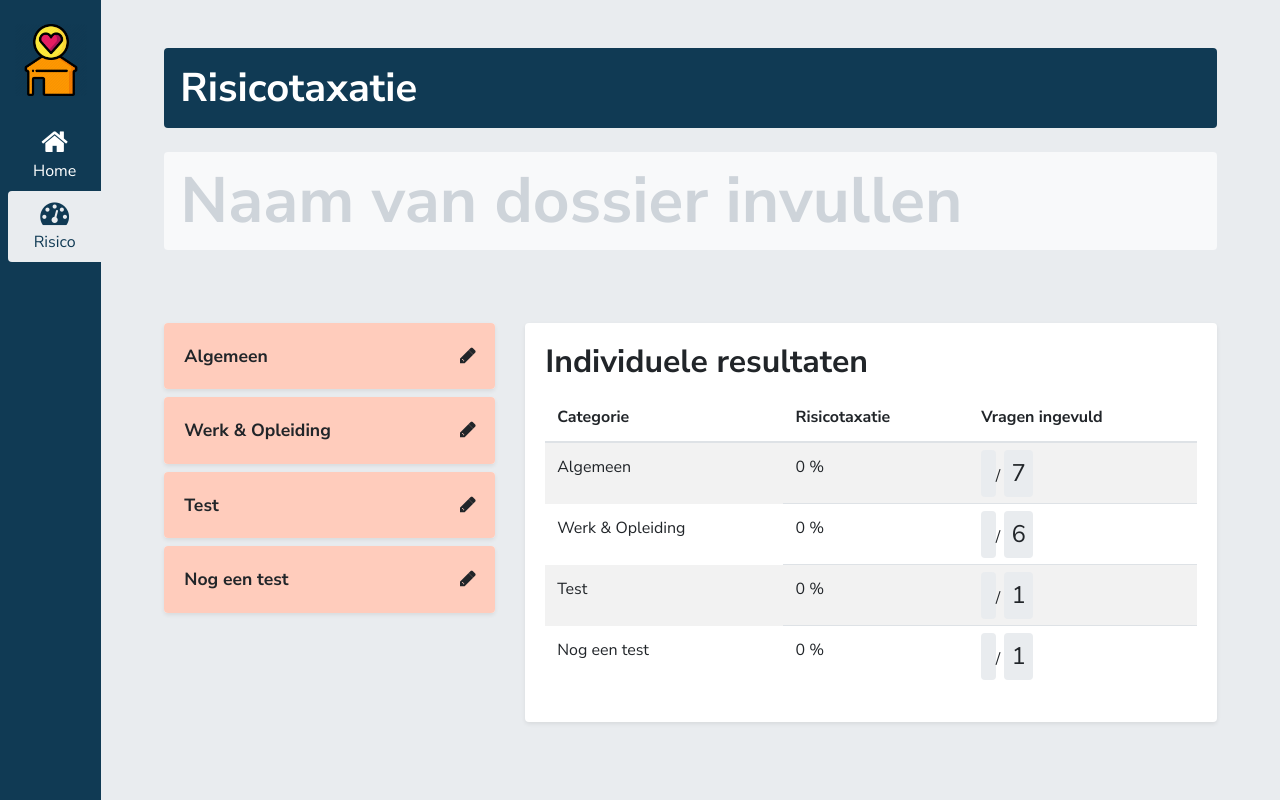
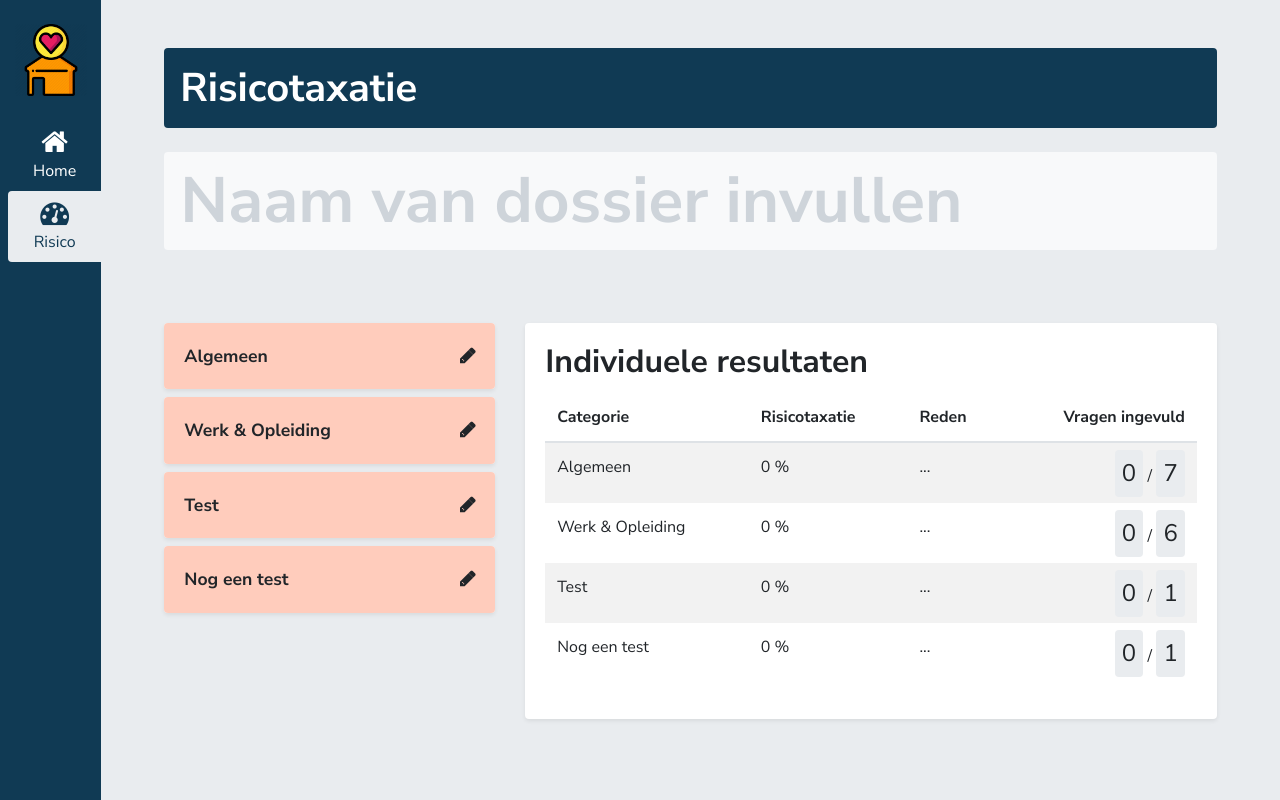
Before and after one commit to Mennauu/frontend-applications, a React app: page /risk in a window 1280 px wide. Built offline with nearby package versions, Linux system fonts and the light colour scheme.

Commit message:
Divided elements into components

```diff
--- a/src/components/Risk.js
+++ b/src/components/Risk.js
@@ -2,10 +2,10 @@ import React, { Component } from 'react';
 import data from '../assets/data.json';
 import RiskInputForm from './RiskInputForm';
 import RiskSelectForm from './RiskSelectForm';
-// import RiskResultsTable from './RiskResultsTable';
+import RiskResultsTable from './RiskResultsTable';
+
 
 class Risk extends Component {
-
   constructor(props) {
     super(props);
     this.state = {
@@ -18,8 +18,6 @@ class Risk extends Component {
   }
 
   render() {
-    //------------- Custom -------------/
-
     //----Retrieve amount of questions----//
     let questionsAmount = 0;
 
@@ -28,23 +26,6 @@ class Risk extends Component {
         questionsAmount++;
       }
     }
-    //----/Retrieve amount of questions----//
-
-    //----Retrieve taxation value----//
-
-    // Using reduce to iterate through the value array, adding the
-    // current element value to the sum of the previous element values.
-    //let taxationValue = 0;
-    let taxationValue = Number(this.state.values.reduce((a, b) => a + b, 0).toFixed(2))
-    {console.log(taxationValue)}
-    // if value is negative change it to zero
-    if (taxationValue < 0) {
-      taxationValue = 0;
-    }
-
-    //----/Retrieve taxation value----//
-
-    //-------------/Custom -------------/
 
     return (
       <div>
@@ -68,25 +49,8 @@ class Risk extends Component {
               <div className="card shadow-sm rounded">
                 <div className="card-body">
                   <h2 className="card-title">Individuele resultaten</h2>
-                  <table className="table table-striped">
-                    <thead>
-                      <tr>
-                        <th scope="col">Categorie</th>
-                        <th scope="col">Risicotaxatie</th>
-                        <th scope="col">Vragen ingevuld</th>
-                      </tr>
-                    </thead>
-                    <tbody>
-                    {/* Map through data */}
-                    {data.map(data =>
-                      <tr key={data.id}>
-                        <th scope="row" className="font-weight-normal">{data.category}</th>
-                        <td>{taxationValue} %</td>
-                        <td><span className="bg-block"></span> / <span className="bg-block">{data.questions.length}</span></td>
-                      </tr>
-                    )}
-                    </tbody>
-                  </table>
+                  {/* RiskResultsTable component */}
+                  <RiskResultsTable taxation={this.state.values}/>
                 </div>
               </div>
             </div>
--- a/src/components/RiskResultsTable.js
+++ b/src/components/RiskResultsTable.js
@@ -2,14 +2,42 @@ import React, { Component } from 'react';
 import data from '../assets/data.json';
 
 class RiskResultsTable extends Component {
+  constructor(props) {
+    super(props);
+    this.state = {
+      values: [],
+    }
+  }
+
   render() {
+
+    // Using reduce to iterate through the value array, adding the
+    // current element value to the sum of the previous element values.
+    let taxationValue = Number(this.props.taxation.reduce((a, b) => a + b, 0).toFixed(2))
+    // if value is negative change it to zero
+    if (taxationValue < 0) {
+      taxationValue = 0;
+    }
+
+
+    // Retrieve amount of questions filled in
+    let questionsFilledIn = 0;
+    var selectCollection = document.getElementsByTagName('select');
+
+    for (var i = 0; i < selectCollection.length; i++) {
+      if (selectCollection[i].value != "") {
+        questionsFilledIn++;
+      }
+    }
+
     return (
       <table className="table table-striped">
         <thead>
           <tr>
             <th scope="col">Categorie</th>
             <th scope="col">Risicotaxatie</th>
-            <th scope="col">Vragen ingevuld</th>
+            <th scope="col">Reden</th>
+            <th scope="col" className="text-right">Vragen ingevuld</th>
           </tr>
         </thead>
         <tbody>
@@ -18,7 +46,8 @@ class RiskResultsTable extends Component {
           <tr key={data.id}>
             <th scope="row" className="font-weight-normal">{data.category}</th>
             <td>{taxationValue} %</td>
-            <td><span className="bg-block"></span> / <span className="bg-block">{data.questions.length}</span></td>
+            <td>...</td>
+            <td className="text-right"><span className="bg-block">{questionsFilledIn}</span> / <span className="bg-block">{data.questions.length}</span></td>
           </tr>
         )}
         </tbody>
--- a/src/components/RiskSelectForm.js
+++ b/src/components/RiskSelectForm.js
@@ -14,8 +14,8 @@ class RiskSelectForm extends Component {
   }
 
   handleChange = (event) => {
-    let values = [...this.state.values, Number(event.target.value)]
-    this.props.getValues(values)
+    this.setState({values: [...this.state.values, Number(event.target.value)]})
+    this.props.getValues(this.state.values)
   }
 
   render() {
--- a/src/styles/custom.scss
+++ b/src/styles/custom.scss
@@ -67,7 +67,7 @@ fieldset:invalid legend {
   font-size: 1.5em;
 }
 
-.table th {border-top: 0;}
+.table th, .table td {border-top: 0;}
 
 legend {
   font-size: 1.1em;
```
Also changed, not shown: 1 other file (tests, documents, lock files or other folders).
